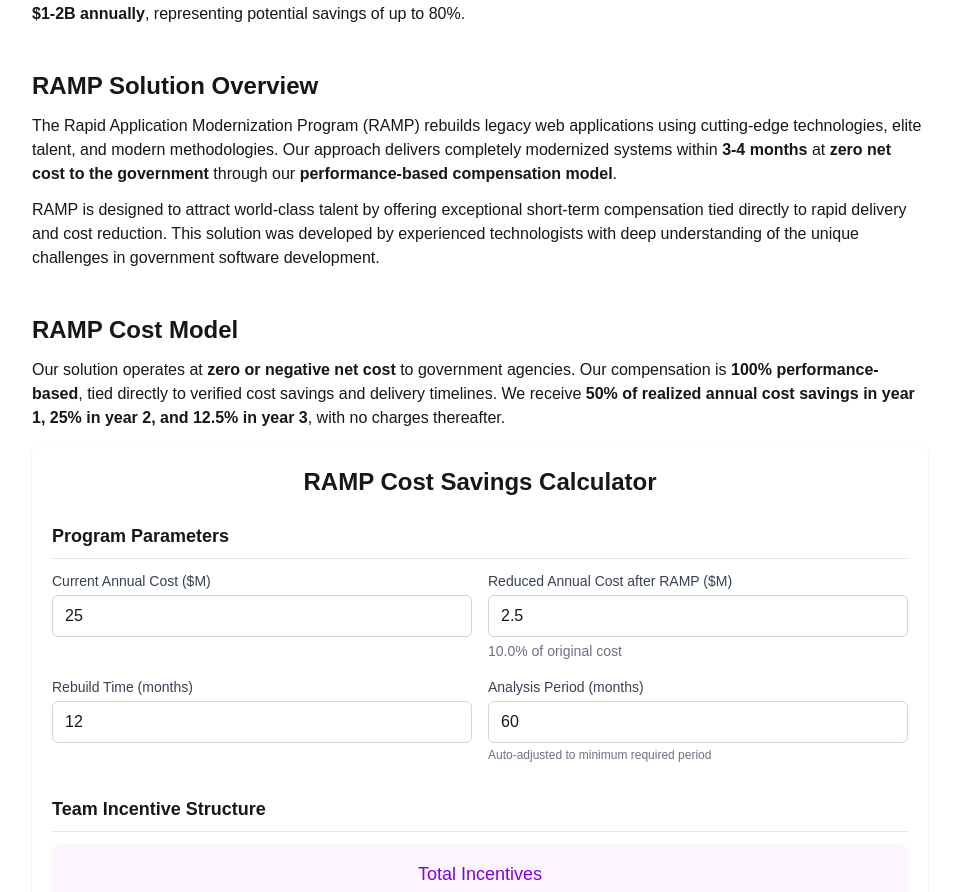
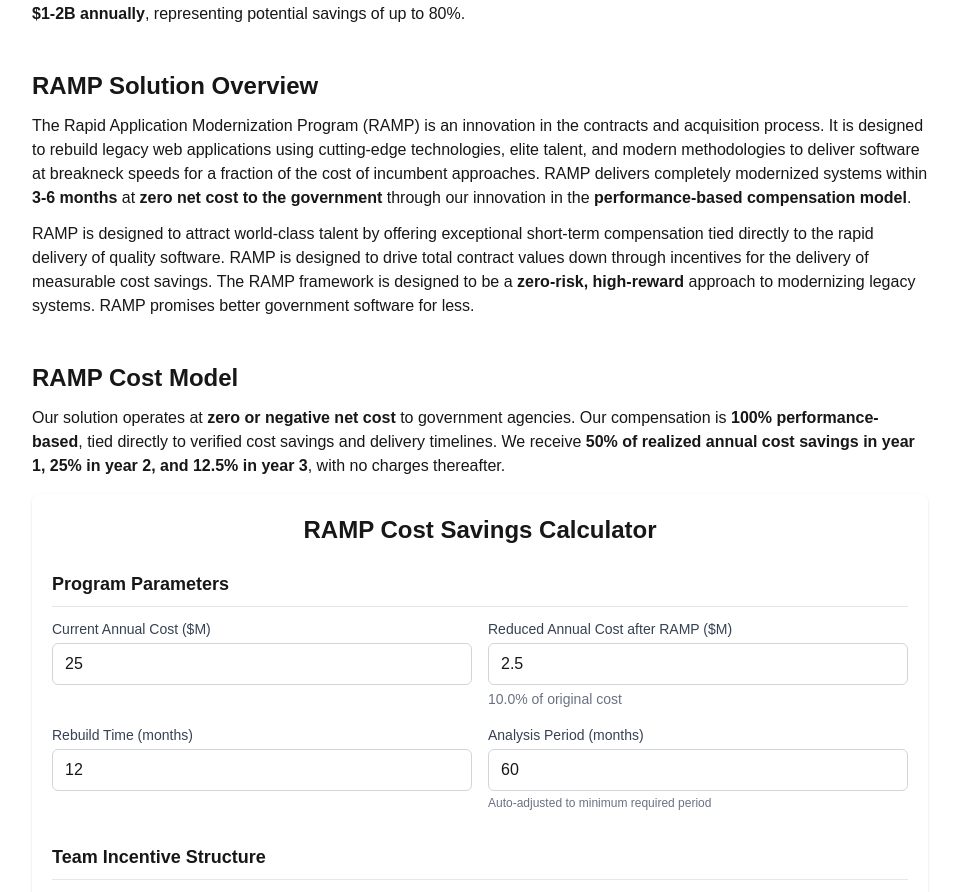
Before and after one commit to softservesoftware/ramp, a Next.js app in the folder webapp/: page / in a window 1280 px wide. Shown: the part 846-1738 px from the top of the page, without its empty margins (160-1118 px from the left). Built offline with nearby package versions, Linux system fonts and the light colour scheme.

Commit message:
copy update

```diff
--- a/webapp/src/app/page.tsx
+++ b/webapp/src/app/page.tsx
@@ -45,14 +45,15 @@ export default function Home() {
 
         <Section title="RAMP Solution Overview">
           <p className="mb-3">
-            The Rapid Application Modernization Program (RAMP) rebuilds legacy web applications using cutting-edge technologies,
-            elite talent, and modern methodologies. Our approach delivers completely modernized systems within <strong>3-4 months</strong> at
-            <strong> zero net cost to the government</strong> through our <strong>performance-based compensation model</strong>.
+            The Rapid Application Modernization Program (RAMP) is an innovation in the contracts and acquisition process. It is designed to rebuild legacy web applications using cutting-edge technologies,
+            elite talent, and modern methodologies to deliver software at breakneck speeds for a fraction of the cost of incumbent approaches. RAMP delivers completely modernized systems within <strong>3-6 months</strong> at
+            <strong> zero net cost to the government</strong> through our innovation in the <strong>performance-based compensation model</strong>.
           </p>
 
           <p className="mb-3">
-            RAMP is designed to attract world-class talent by offering exceptional short-term compensation tied directly to rapid delivery and cost reduction.
-            This solution was developed by experienced technologists with deep understanding of the unique challenges in government software development.
+            RAMP is designed to attract world-class talent by offering exceptional short-term compensation tied directly to the rapid delivery of quality software.
+            RAMP is designed to drive total contract values down through incentives for the delivery of measurable cost savings. The RAMP framework is designed to be
+            a <strong>zero-risk, high-reward</strong> approach to modernizing legacy systems. RAMP promises better government software for less.
           </p>
         </Section>
 
```
